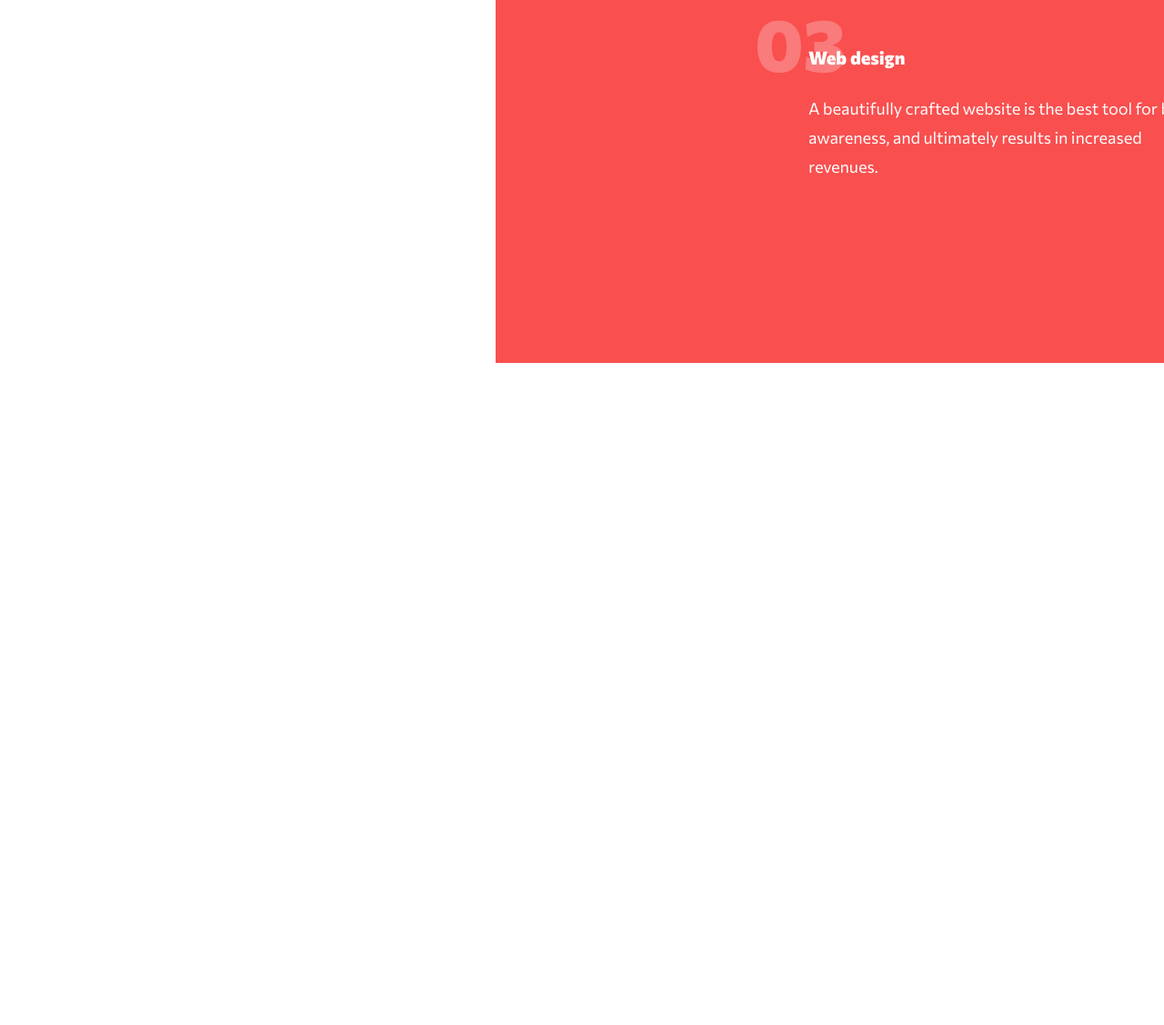
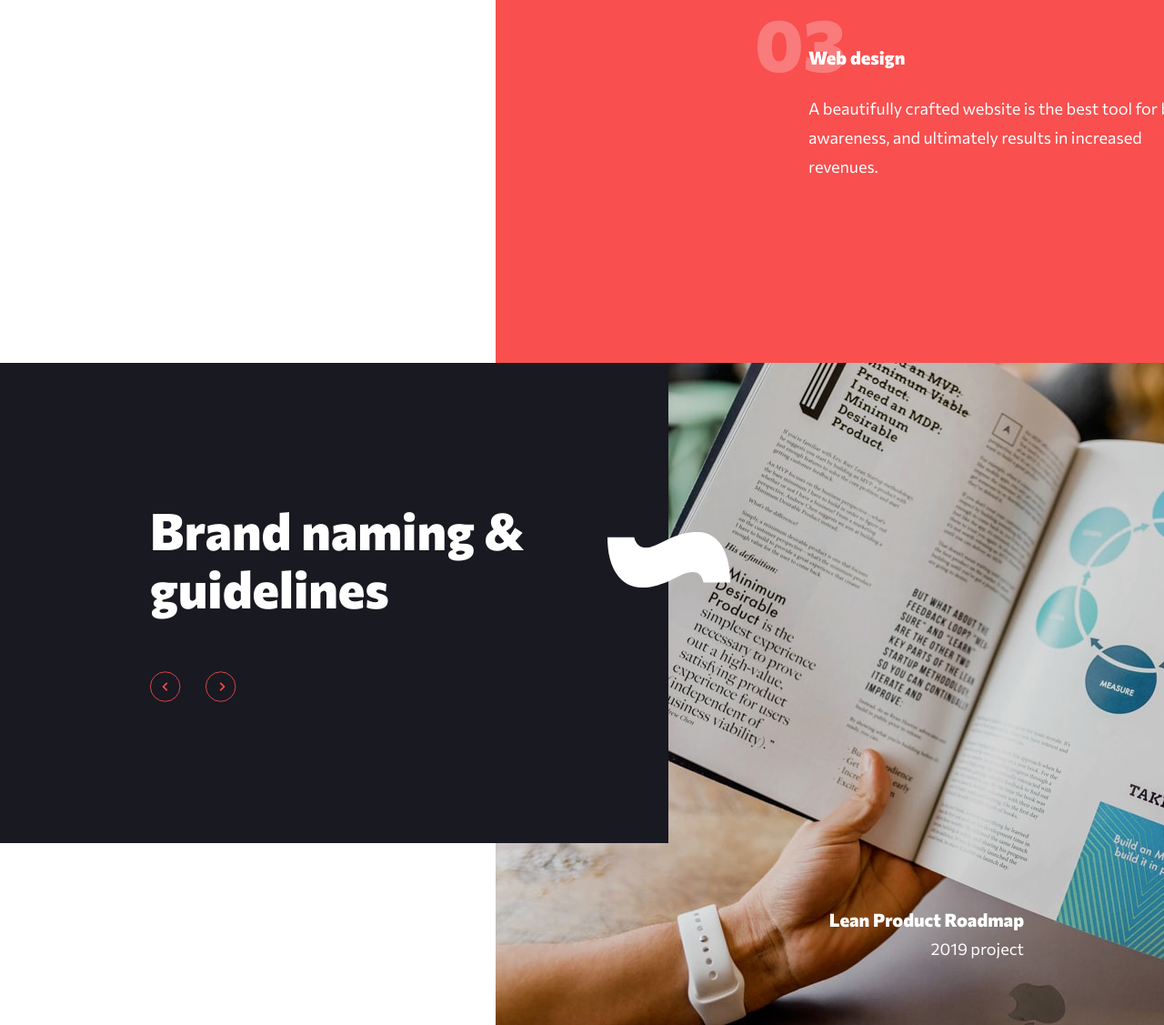
Before and after one commit to MatAregawi02/creative-single-page-site, a website: page index.html in a window 1280 px wide. Shown: the part 2463-3590 px from the top of the page at 91% size. Before the commit the page ends 2862 px from the top, so only its background shows below. Drawn offline with Linux system fonts and the light colour scheme.

Commit message:
section three for desktop almost complete, more svg work needed

```diff
--- a/index.html
+++ b/index.html
@@ -123,6 +123,35 @@
 
         </div>
     </section>
+
+    <!--section three start------------------------------------>
+    <section class="section-three">
+      <div class="card-three">
+        <div class="card-three-title-box">
+          <h3> Brand naming & guidelines</h3>
+        </div>
+        <div class="pair-arrow-btns">
+          <!-- <img class="previous-btn" src="assets/desktop/icon-arrow-previous.svg" alt="">
+          <img class="next-btn" src="assets/desktop/icon-arrow-next.svg" alt=""> -->
+          <svg class="previous-btn" xmlns="http://www.w3.org/2000/svg" width="40" height="40" viewBox="0 0 48 40" fill="none">
+            <circle  cx="20" cy="20" r="19.5" transform="matrix(-1 0 0 1 40 0)" stroke="#F94F4F"/>
+            <path d="M22.5 15L17.5 20L22.5 25" stroke="#F94F4F" stroke-width="2"/>
+          </svg>
+          <svg class="next-btn" xmlns="http://www.w3.org/2000/svg" width="40" height="40" viewBox="0 0 48 40" fill="none">
+            <circle cx="26" cy="20" r="19.5" stroke="#F94F4F"/>
+            <path d="M25.5 15L30.5 20L25.5 25" stroke="#F94F4F" stroke-width="2"/>
+          </svg>
+
+        </div>
+      </div>
+      <div class="image-caption-box">
+          <p class="caption-title"> Lean Product Roadmap </p>
+          <p class="caption-text"> 2019 project</p>
+       </div>
+      <img class="slide-img-one" src="assets/desktop/image-slide-1.jpg" alt="">
+      <img class="white-wavy-image" src="assets/desktop/bg-pattern-wavy-white.svg" alt="">
+    </section>
+    <!--section three end-------------------------------------->
   </main>
 
 
@@ -142,13 +171,11 @@
 
 
 
-  03 Web design
-  A beautifully crafted website is the best tool for brand awareness, and ultimately results
-  in increased revenues.
 
-  Brand naming & guidelines
-  Lean Product Roadmap
-  2019 project
+
+
+
+
 
   Brand identity & merchandise
   New Majestic Hotel
--- a/scss/base/_typography.scss
+++ b/scss/base/_typography.scss
@@ -81,6 +81,30 @@ section.section-two{
         @include mixins.all-paragraphs(#FFF,32px);
 
     }
-
 }
 //section two-----------------------end
+
+//section three-------------------start
+section.section-three{
+    .card-three{
+        h3{
+            @include mixins.section-headings(#FFF);
+        }
+
+
+
+    }
+    .image-caption-box{
+        .caption-title{
+         @include mixins.card-two-titles(20px);
+          text-align: right;
+
+
+        }
+        .caption-text{
+            @include mixins.all-paragraphs(#FFF, 32px);
+            text-align: right;
+        }
+    }
+}
+//section three--------------------end
--- a/scss/components/_buttons.scss
+++ b/scss/components/_buttons.scss
@@ -2,7 +2,7 @@
 @use '../base/mixins';
 .nav-btn{
     // @include mixins.nav-link-btns(800,800);
-    @include mixins.button($btn-display : inline-block, $btn-width : 199px, $btn-bg-color : #191921 , $btn-height : 64px, $font-size : 16px, $text-color : #fff, $hover-bg : #434356 );
+    @include mixins.button(inline-block,199px, #191921 ,64px,16px,  #fff,  #434356 );
     border : none;
     width : 199px;
     height : 64px;
@@ -13,5 +13,27 @@
 
  }
  .hero-btn{
-    @include mixins.button($btn-display : inline-block, $btn-width : 177px, $btn-bg-color :#F94F4F , $btn-height : 72px, $font-size : 18px, $text-color : #fff, $hover-bg : #FF9393 );
+    @include mixins.button(inline-block, 177px, #F94F4F ,72px, 18px,#fff, #FF9393 );
  }
+ .pair-arrow-btns{
+   // border : 1px solid blue;
+   display : flex;
+   width: 96px;
+   height: 40px;
+   margin : 51px 474px 152px 165px;
+   gap : 16px;
+
+
+   .previous-btn:hover{
+      cursor : pointer;
+      circle,path{
+         stroke : #FF9393;
+      }
+   }
+   .next-btn:hover{
+      cursor : pointer;
+      circle,path{
+         stroke : #FF9393;
+      }
+   }
+}
--- a/scss/layout/_section.scss
+++ b/scss/layout/_section.scss
@@ -155,3 +155,58 @@ section.section-two{
 }
 }
 //section two--------------------------------------end
+
+//section three----------------------------------start
+section.section-three{
+
+    margin-top: 900px;
+    height : 728px;
+    position : relative;
+    .card-three{
+        width : 735px;
+        height : 528px;
+        background-color:#191921;
+        position : absolute;
+        z-index : 1;
+        .card-three-title-box{
+
+            width : 445px;
+            height : 133px;
+            margin : 152px 125px 0px 165px;
+        }
+
+    }
+    .image-caption-box{
+
+        width : 215px;
+        height : 64px;
+        position : absolute;
+        top : 596px;
+        right : 154px;
+        z-index : 4;
+        .caption-title,.caption-text{
+            text-align: right;
+        }
+
+
+    }
+    .slide-img-one{
+        width: 895px;
+        height : 728px;
+        position : absolute;
+        left : 545px;
+        z-index : 0;
+    }
+    .white-wavy-image{
+
+        width : 135px;
+        height : 61px;
+        position : absolute;
+        left : 668px;
+        top : 186px;
+        right : 638px;
+        bottom : 482px;
+        z-index : 2;
+    }
+}
+//section three------------------------------------end
```
Also changed, not shown: LessonsLearned.md (added, +24 -0 lines), css/main.css, readmeMine.md.
